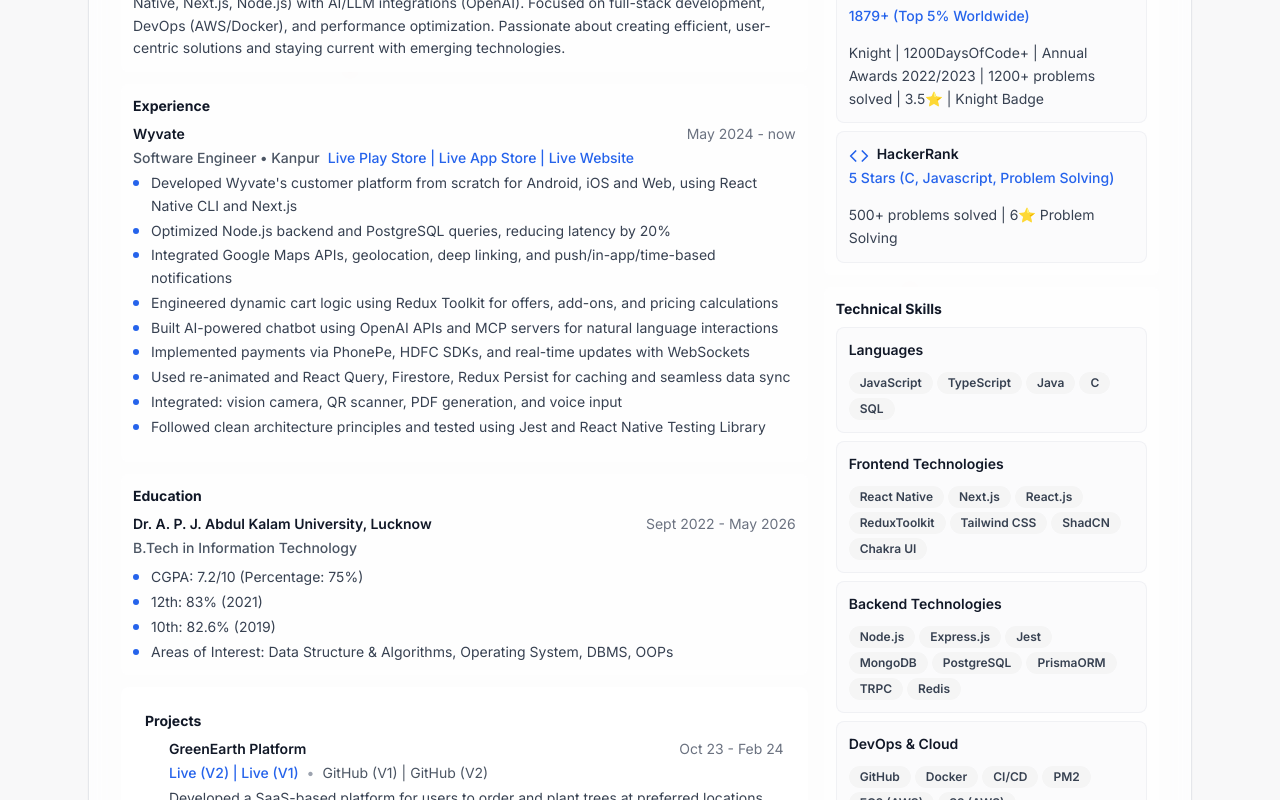
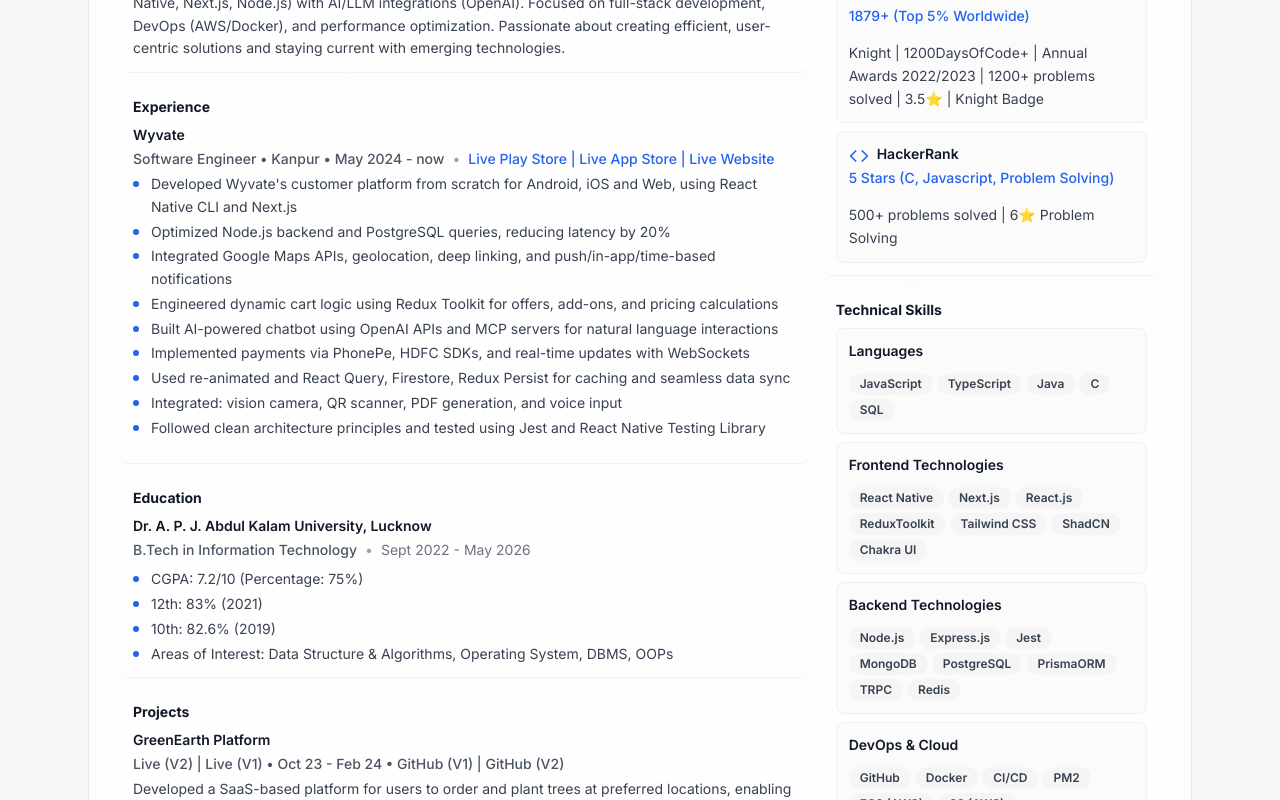
Before and after one commit to ravi-gangwar/portfolio-resume, a Next.js app: page / in a window 1280 px wide. Shown: the part 440-1240 px from the top of the page. Built offline with nearby package versions, Linux system fonts and the light colour scheme.

Commit message:
Fixing ui

```diff
--- a/components/ExperienceSection.tsx
+++ b/components/ExperienceSection.tsx
@@ -10,8 +10,7 @@
         <div key={index} className="mb-3">
           <ContentHeader
             title={job.company}
-            subtitle={`${job.position} • ${job.location}`}
-            duration={job.duration}
+            subtitle={`${job.position} • ${job.location} • ${job.duration}`}
             status={job.type}
           />
           <BulletList items={job.achievements} />
--- a/components/ProjectsSection.tsx
+++ b/components/ProjectsSection.tsx
@@ -6,15 +6,15 @@
 
 export default function ProjectsSection() {
   return (
-    <Section title="Projects" className="bg-white p-6">
+    <Section title="Projects">
       <div className="space-y-3">
         {PROJECTS.map((project, index) => (
-          <div key={index} className="pl-4 md:pl-6">
+          <div key={index}>
             <ContentHeader
               title={project.name}
-              status={project.status}
-              duration={project.duration}
-              links={project.links}
+              subtitle={`${project.status}${
+                project.duration ? ` • ${project.duration}` : ""
+              }${project.links ? ` • ${project.links}` : ""}`}
             />
 
             <p className="text-sm text-gray-700 dark:text-gray-300 mb-2 leading-relaxed">
--- a/components/ui/content-header.tsx
+++ b/components/ui/content-header.tsx
@@ -32,8 +32,8 @@
   ) => {
     return (
       <div ref={ref} className={cn("mb-1", className)} {...props}>
-        {/* Title and Duration */}
-        <div className="flex flex-col sm:flex-row sm:items-center sm:justify-between gap-2 mb-1">
+        {/* Title */}
+        <div className="mb-1">
           <h3
             className={cn(
               "text-sm font-semibold text-gray-900 dark:text-gray-100",
@@ -42,20 +42,10 @@
           >
             {title}
           </h3>
-          {duration && (
-            <div
-              className={cn(
-                "text-sm text-gray-500 dark:text-gray-400",
-                metaClassName
-              )}
-            >
-              {duration}
-            </div>
-          )}
         </div>
 
-        {/* Subtitle and Status */}
-        {(subtitle || status || links) && (
+        {/* Subtitle, Duration, and Status */}
+        {(subtitle || duration || status || links) && (
           <div className="flex flex-col sm:flex-row gap-2 text-sm mb-1">
             {subtitle && (
               <span
@@ -67,10 +57,26 @@
                 {subtitle}
               </span>
             )}
+            {duration && (
+              <>
+                <span className="hidden sm:inline text-gray-400">•</span>
+                <span
+                  className={cn(
+                    "text-gray-500 dark:text-gray-400",
+                    metaClassName
+                  )}
+                >
+                  {duration}
+                </span>
+              </>
+            )}
             {status && (
-              <span className="text-blue-600 dark:text-blue-400 font-medium">
-                {status}
-              </span>
+              <>
+                <span className="hidden sm:inline text-gray-400">•</span>
+                <span className="text-blue-600 dark:text-blue-400 font-medium">
+                  {status}
+                </span>
+              </>
             )}
             {links && (
               <>
--- a/components/ui/section.tsx
+++ b/components/ui/section.tsx
@@ -18,7 +18,7 @@
       <section
         ref={ref}
         className={cn(
-          "bg-white/80 dark:bg-zinc-800/80 rounded-lg p-3",
+          "bg-white/80 dark:bg-zinc-800/80 rounded-lg p-3 border-b border-gray-200/50 dark:border-zinc-700/50",
           className
         )}
         {...props}
```
